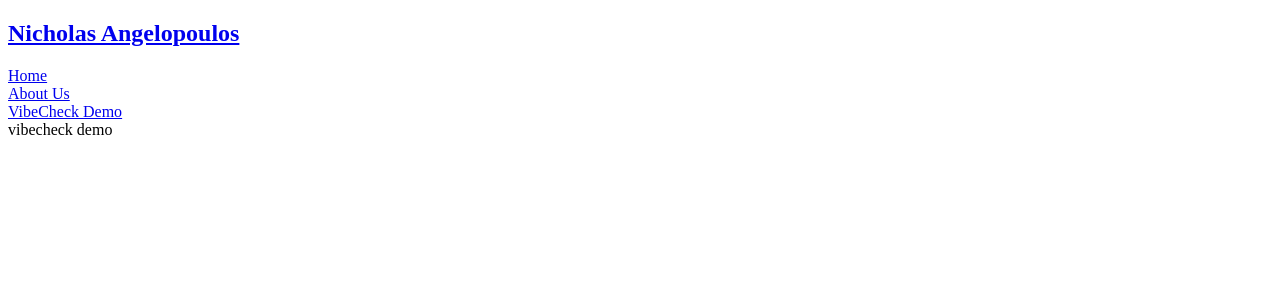
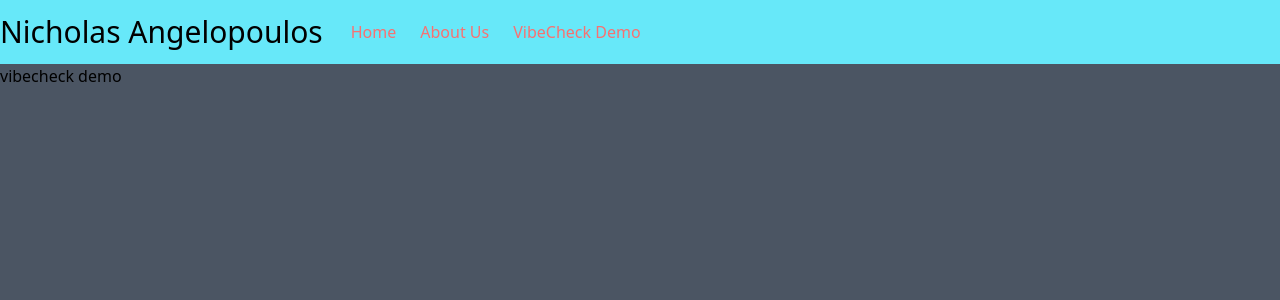
Before and after one commit to NickyAngel/portfolio, a Next.js app: page /vibecheck in a window 1280 px wide. Shown: the top 300 px of the page. Built offline with nearby package versions, Linux system fonts and the light colour scheme.

Commit message:
added tailwindcss and got the non header content to start below the header

```diff
--- a/components/NavItem.js
+++ b/components/NavItem.js
@@ -1,7 +1,10 @@
 import Link from "next/link";
 const NavItem = ({ text, href, active }) => {
   return (
-    <Link href={href} className={`nav__item ${active ? "active" : ""}`}>
+    <Link
+      href={href}
+      className="min-h-full px-3 text-red-400 hover:bg-cyan-700 "
+    >
       {text}
     </Link>
   );
--- a/components/Navbar.js
+++ b/components/Navbar.js
@@ -13,22 +13,14 @@ const Navbar = () => {
   const [activeIdx, setActiveIdx] = useState(-1);
 
   return (
-    <header>
-      <nav className={`nav`}>
-        <Link href={"/"}>
-          <h1 className="logo">Nicholas Angelopoulos</h1>
+    <header className="bg-cyan-300 h-16 min-w-full fixed">
+      <nav className="flex min-h-full flex-row items-center">
+        <Link href={"/"} className="text-3xl">
+          <h1>Nicholas Angelopoulos</h1>
         </Link>
-        <div
-          onClick={() => setNavActive(!navActive)}
-          className={`nav__menu-bar`}
-        >
-          <div></div>
-          <div></div>
-          <div></div>
-        </div>
-        <div className={`${navActive ? "active" : ""} nav__menu-list`}>
+        <div className="flex min-h-full flex-row px-4">
           {MENU_LIST.map((menu, idx) => (
-            <div
+            <div className="min-h-full "
               onClick={() => {
                 setActiveIdx(idx);
                 setNavActive(false);
@@ -45,3 +37,4 @@ const Navbar = () => {
 };
 
 export default Navbar;
+// px-2 py-3.5
--- a/pages/_app.js
+++ b/pages/_app.js
@@ -1,10 +1,12 @@
 import Navbar from "../components/Navbar";
+import "@/styles/globals.css";
 
 export default function App({ Component, pageProps }) {
   return (
     <>
       <Navbar />
-      <Component {...pageProps} />
+      <div className="pt-16"></div>
+      <Component {...pageProps} className="pt-16" />
     </>
   );
 }
--- a/pages/_document.js
+++ b/pages/_document.js
@@ -1,4 +1,4 @@
-import { Html, Head, Main, NextScript } from 'next/document'
+import { Html, Head, Main, NextScript } from "next/document";
 
 export default function Document() {
   return (
@@ -9,5 +9,5 @@ export default function Document() {
         <NextScript />
       </body>
     </Html>
-  )
+  );
 }
--- a/pages/index.js
+++ b/pages/index.js
@@ -1,4 +1,6 @@
 import Head from "next/head";
+
+
 export default function Home() {
   return (
     <>
--- a/pages/vibecheck.js
+++ b/pages/vibecheck.js
@@ -1,3 +1,3 @@
 export default function About() {
-  return <>vibecheck demo</>;
+  return <div className="min-h-full bg-gray-600">vibecheck demo</div>;
 }
--- /dev/null
+++ b/postcss.config.js
@@ -0,0 +1,6 @@
+module.exports = {
+  plugins: {
+    tailwindcss: { config: "./tailwind.config.js" },
+    autoprefixer: {},
+  },
+};
--- a/styles/globals.css
+++ b/styles/globals.css
@@ -1,107 +1,12 @@
-/* :root {
-  --max-width: 1100px;
-  --border-radius: 12px;
-  --font-mono: ui-monospace, Menlo, Monaco, 'Cascadia Mono', 'Segoe UI Mono',
-    'Roboto Mono', 'Oxygen Mono', 'Ubuntu Monospace', 'Source Code Pro',
-    'Fira Mono', 'Droid Sans Mono', 'Courier New', monospace;
-
-  --foreground-rgb: 0, 0, 0;
-  --background-start-rgb: 214, 219, 220;
-  --background-end-rgb: 255, 255, 255;
-
-  --primary-glow: conic-gradient(
-    from 180deg at 50% 50%,
-    #16abff33 0deg,
-    #0885ff33 55deg,
-    #54d6ff33 120deg,
-    #0071ff33 160deg,
-    transparent 360deg
-  );
-  --secondary-glow: radial-gradient(
-    rgba(255, 255, 255, 1),
-    rgba(255, 255, 255, 0)
-  );
-
-  --tile-start-rgb: 239, 245, 249;
-  --tile-end-rgb: 228, 232, 233;
-  --tile-border: conic-gradient(
-    #00000080,
-    #00000040,
-    #00000030,
-    #00000020,
-    #00000010,
-    #00000010,
-    #00000080
-  );
-
-  --callout-rgb: 238, 240, 241;
-  --callout-border-rgb: 172, 175, 176;
-  --card-rgb: 180, 185, 188;
-  --card-border-rgb: 131, 134, 135;
-}
-
-@media (prefers-color-scheme: dark) {
-  :root {
-    --foreground-rgb: 255, 255, 255;
-    --background-start-rgb: 0, 0, 0;
-    --background-end-rgb: 0, 0, 0;
-
-    --primary-glow: radial-gradient(rgba(1, 65, 255, 0.4), rgba(1, 65, 255, 0));
-    --secondary-glow: linear-gradient(
-      to bottom right,
-      rgba(1, 65, 255, 0),
-      rgba(1, 65, 255, 0),
-      rgba(1, 65, 255, 0.3)
-    );
-
-    --tile-start-rgb: 2, 13, 46;
-    --tile-end-rgb: 2, 5, 19;
-    --tile-border: conic-gradient(
-      #ffffff80,
-      #ffffff40,
-      #ffffff30,
-      #ffffff20,
-      #ffffff10,
-      #ffffff10,
-      #ffffff80
-    );
-
-    --callout-rgb: 20, 20, 20;
-    --callout-border-rgb: 108, 108, 108;
-    --card-rgb: 100, 100, 100;
-    --card-border-rgb: 200, 200, 200;
+@tailwind base;
+@tailwind components;
+@tailwind utilities;
+@layer components {
+  #__next {
+      @apply h-full;
+  }
+  html,
+  body {
+      @apply h-full;
   }
 }
-
-* {
-  box-sizing: border-box;
-  padding: 0;
-  margin: 0;
-}
-
-html,
-body {
-  max-width: 100vw;
-  overflow-x: hidden;
-}
-
-body {
-  color: rgb(var(--foreground-rgb));
-  background: linear-gradient(
-      to bottom,
-      transparent,
-      rgb(var(--background-end-rgb))
-    )
-    rgb(var(--background-start-rgb));
-}
-
-a {
-  color: inherit;
-  text-decoration: none;
-}
-
-@media (prefers-color-scheme: dark) {
-  html {
-    color-scheme: dark;
-  }
-} */
--- /dev/null
+++ b/tailwind.config.js
@@ -0,0 +1,11 @@
+/** @type {import('tailwindcss').Config} */
+module.exports = {
+  content: [
+    "./pages/**/*.{js,ts,jsx,tsx}",
+    "./components/**/*.{js,ts,jsx,tsx}",
+  ],
+  theme: {
+    extend: {},
+  },
+  plugins: [],
+};
```
Also changed, not shown: package.json (+7 -0 lines), 1 other file (tests, documents, lock files or other folders).
